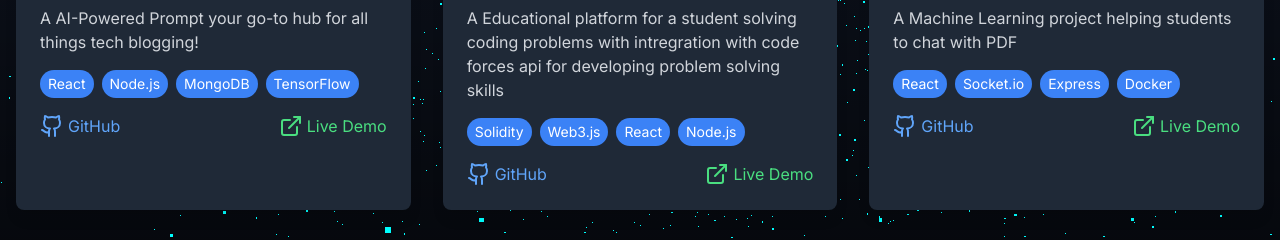
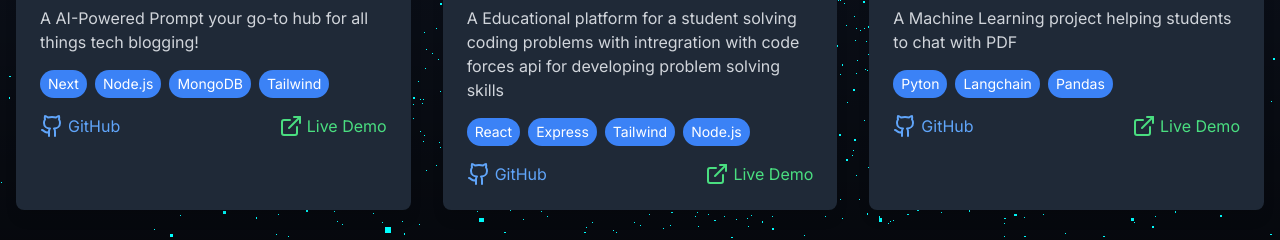
Before and after one commit to harshchinmalliofficial/PortFolio, a Next.js app: page /projects in a window 1280 px wide. Shown: the part 490-730 px from the top of the page. Built offline with nearby package versions, Linux system fonts and the light colour scheme.

Commit message:
first commit

```diff
--- a/app/projects/page.jsx
+++ b/app/projects/page.jsx
@@ -113,8 +113,8 @@ const projects = [
     title: "BLOGHTECH",
     description:
       "A AI-Powered Prompt your go-to hub for all things tech blogging!",
-    technologies: ["React", "Node.js", "MongoDB", "TensorFlow"],
-    github: "https://github.com/yourusername/ai-ecommerce",
+    technologies: ["Next", "Node.js", "MongoDB", "Tailwind"],
+    github: "https://github.com/harshchinmalliofficial/BLOGTECH",
     live: "https://blogtech-eo99.vercel.app/",
     image: "/blogtech.png", // Moved to public folder
   },
@@ -123,7 +123,7 @@ const projects = [
     title: "CodeClub",
     description:
       "A Educational platform for a student solving coding problems with intregration with code forces api for developing problem solving skills",
-    technologies: ["Solidity", "Web3.js", "React", "Node.js"],
+    technologies: ["React", "Express", "Tailwind", "Node.js"],
     github: "https://github.com/harshchinmalliofficial/CodeClub",
     live: "https://blockchain-supply-demo.vercel.app",
     image: "/CodeClub.png",
@@ -132,7 +132,7 @@ const projects = [
     id: 3,
     title: "PDF CHATBOT",
     description: "A Machine Learning project helping students to chat with PDF",
-    technologies: ["React", "Socket.io", "Express", "Docker"],
+    technologies: ["Pyton", "Langchain", "Pandas"],
     github: "https://github.com/harshchinmalliofficial/PDF-CHATBOT",
     live: "https://collab-ide-demo.vercel.app",
     image: "/placeholder.jpg",
```
